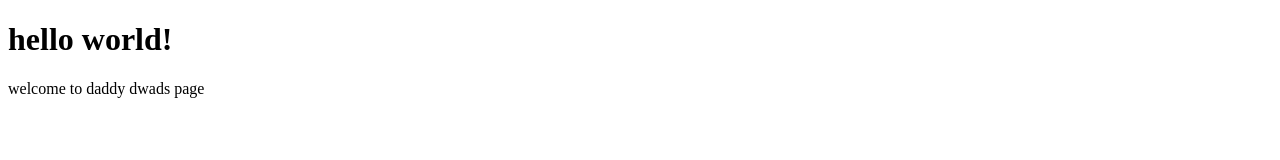
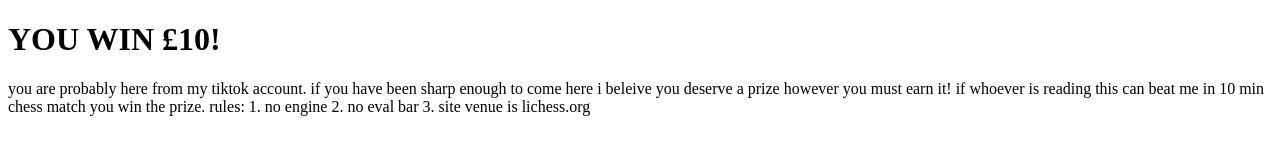
Before and after one commit to daddydwad/daddydwad.github.io, a plain HTML site: page index.html in a window 1280 px wide. Drawn offline with Linux system fonts and the light colour scheme.

Commit message:
Update index.html

```diff
--- a/index.html
+++ b/index.html
@@ -4,8 +4,12 @@
   </head>
   <body>
 
-    <h1> hello world!</h1>
-    welcome to daddy dwads page
+    <h1> YOU WIN £10!</h1>
+    you are probably here from my tiktok account. if you have been sharp enough to come here i beleive you deserve a prize however you must earn it! if whoever is reading this can beat me in 10 min chess match you win the prize.
+    rules:
+    1. no engine
+    2. no eval bar
+    3. site venue is lichess.org
 
 </body>
 </html>
```
